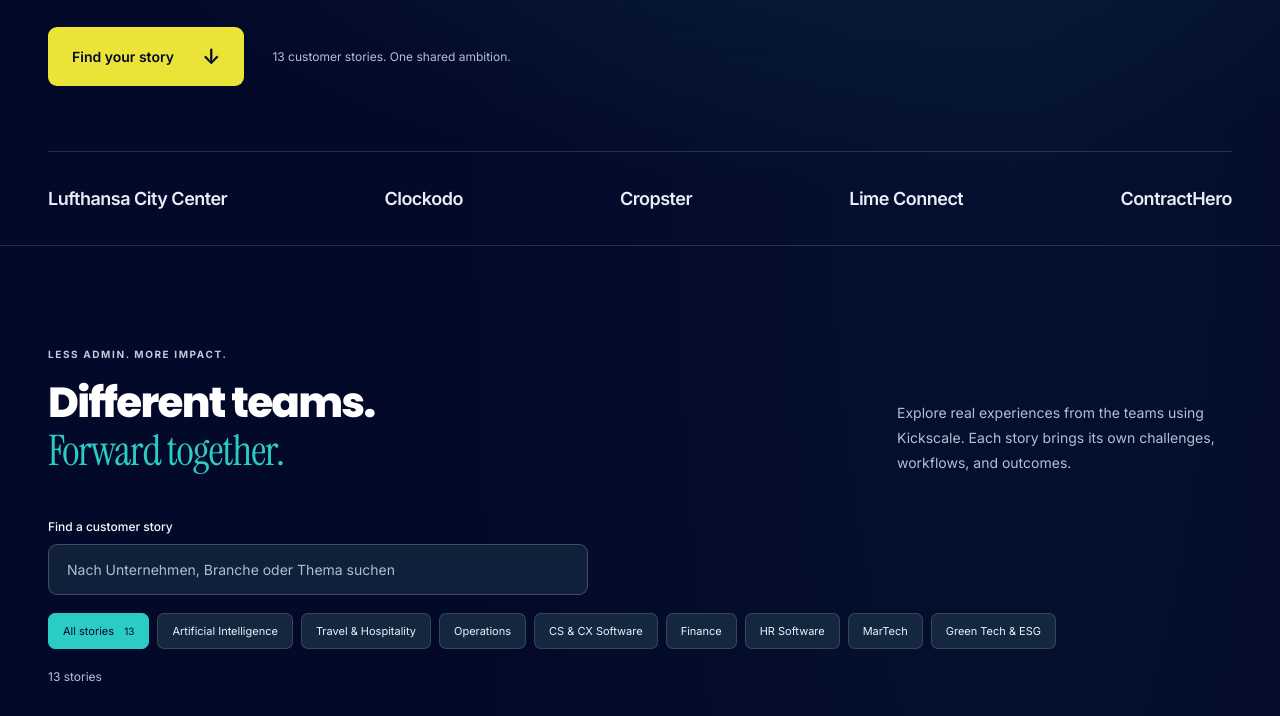
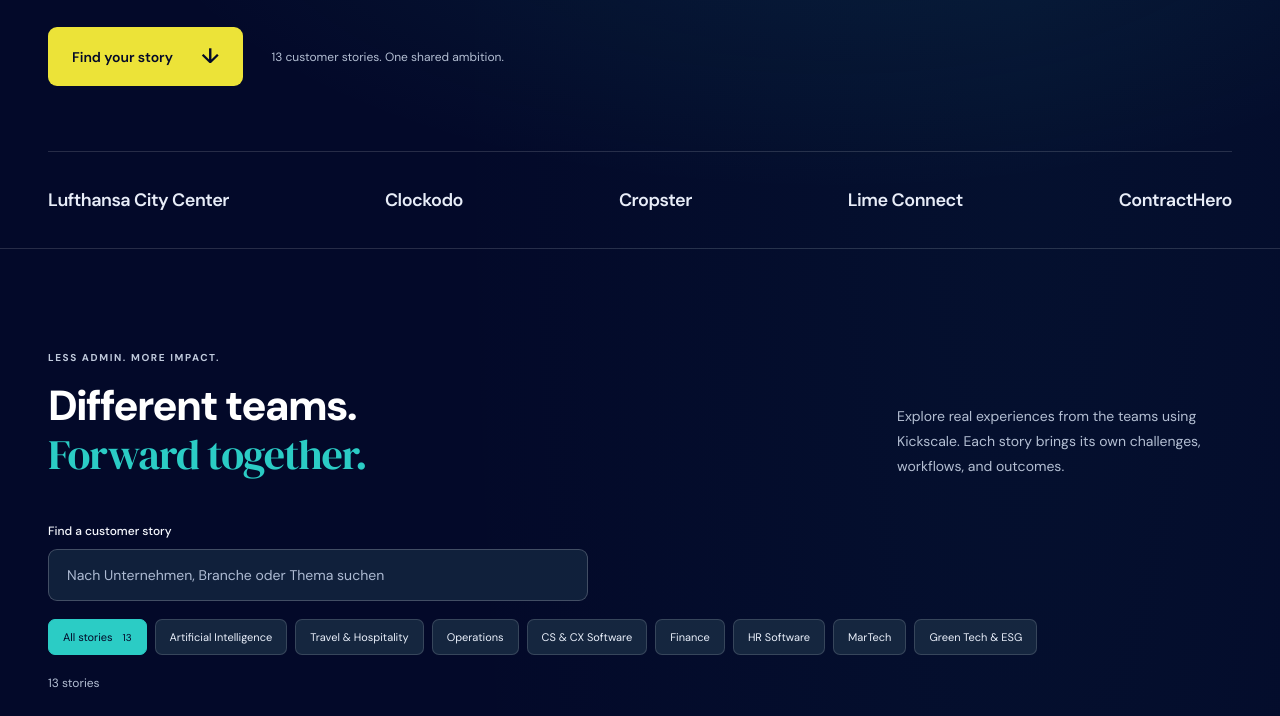
Before and after one commit to geraldzankl/resources.kickscale.si, a plain HTML site: page en/customers/index.html in a window 1280 px wide. Shown: the part 461-1177 px from the top of the page. Drawn offline with Linux system fonts and the light colour scheme.

Commit message:
Align Resource Hub typography with Kickscale Gellix and Reckless Neue brand system

```diff
--- /dev/null
+++ b/kickscale-typography.css
@@ -0,0 +1,52 @@
+/*
+ * Kickscale shared typography for resources.kickscale.si
+ * Brand reference: Gellix Bold + Reckless Neue Regular.
+ * Licensed local fonts are preferred. Free fallback webfonts keep the design
+ * consistent until commercially licensed WOFF2 files are deployed.
+ * Do not redistribute proprietary font files in this repository.
+ */
+@import url("https://fonts.googleapis.com/css2?family=DM+Sans:wght@400;500;600;700;800;900&family=DM+Serif+Display&display=swap");
+@font-face {
+  font-family: "Kickscale Gellix";
+  src: local("Gellix Regular"), local("Gellix-Regular"), local("Gellix");
+  font-weight: 400 600;
+  font-style: normal;
+  font-display: swap;
+}
+@font-face {
+  font-family: "Kickscale Gellix";
+  src: local("Gellix Bold"), local("Gellix-Bold"), local("Gellix ExtraBold");
+  font-weight: 700 900;
+  font-style: normal;
+  font-display: swap;
+}
+@font-face {
+  font-family: "Kickscale Reckless Neue";
+  src: local("Reckless Neue Regular"), local("RecklessNeue-Regular"), local("Reckless Neue");
+  font-weight: 400;
+  font-style: normal;
+  font-display: swap;
+}
+:root {
+  --ks-font-primary: "Kickscale Gellix", "DM Sans", Arial, sans-serif;
+  --ks-font-editorial: "Kickscale Reckless Neue", "DM Serif Display", Georgia, serif;
+  --head: var(--ks-font-primary) !important;
+  --body: var(--ks-font-primary) !important;
+}
+html body,
+html body :is(button,input,textarea,select,option) {
+  font-family: var(--ks-font-primary) !important;
+}
+html :is(h1,h2,h3,h4,h5,h6,.eyebrow,.section-label,.section-heading,.metric strong,.stat strong,.kpi,.summary-price,.value-strip strong,.big,.hero-kpi,.card h3,.agent-card h3,.plan-title,.nav,.brand em) {
+  font-family: var(--ks-font-primary) !important;
+}
+html :is(h1,h2,h3) em,
+html :is(h1,h2,h3) > span:not(.step):not(.icon-box):not(.number),
+html :is(.hero,.trust-hero,.customers-hero,.overview-hero,.about-hero,.sales-hero,.page-title) h1 em,
+html .headline-editorial,
+html .editorial {
+  font-family: var(--ks-font-editorial) !important;
+  font-style: normal !important;
+  font-weight: 400 !important;
+  text-transform: none !important;
+}
--- a/styles.css
+++ b/styles.css
@@ -1,3 +1,4 @@
+@import url("/kickscale-typography.css?v=20261120");
 :root {
   --navy: #030929;
   --turquoise: #2bccc5;
```
Also changed, not shown: proposal-hub.css, trust-center-library.css, 1 other file.
